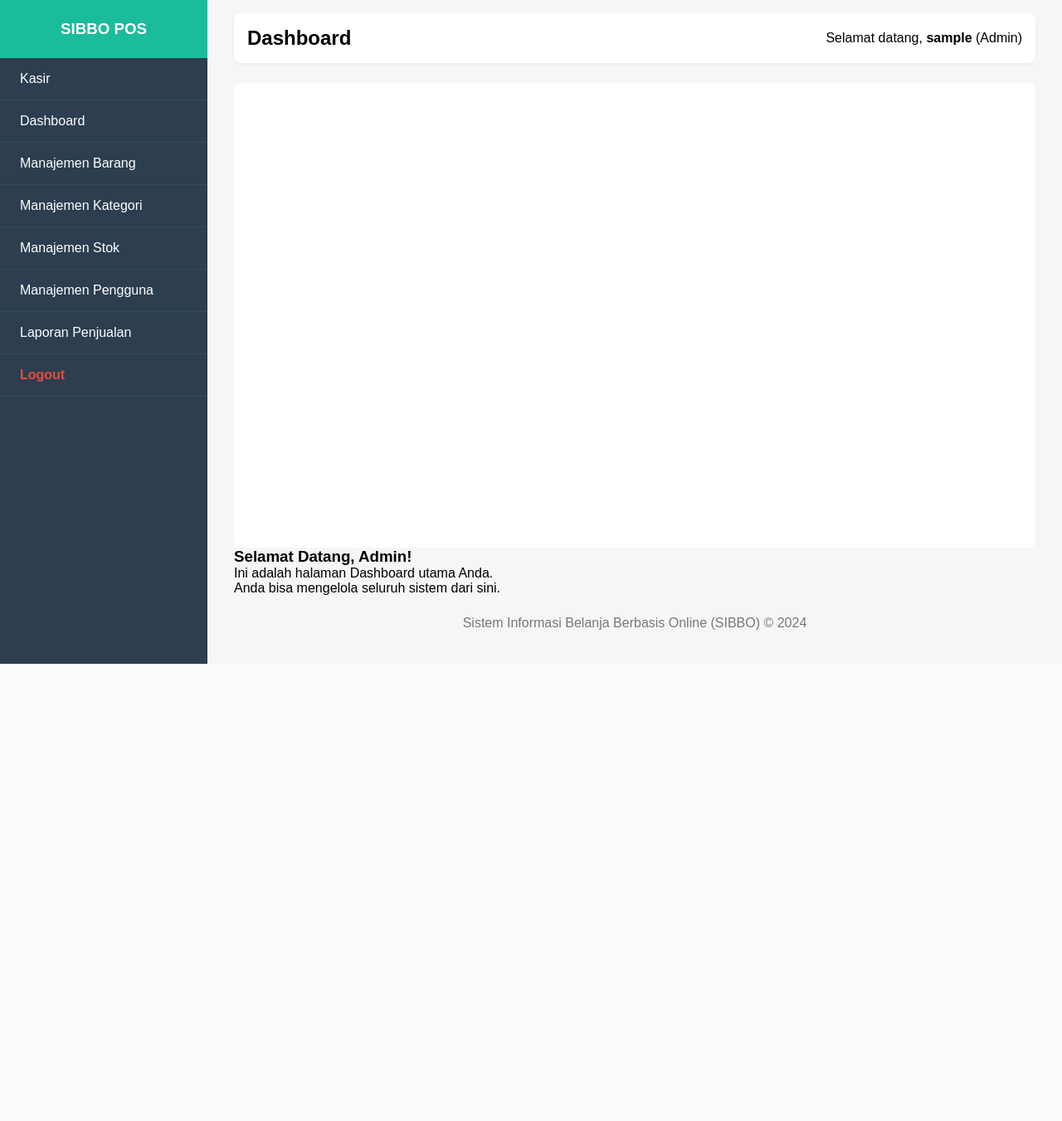
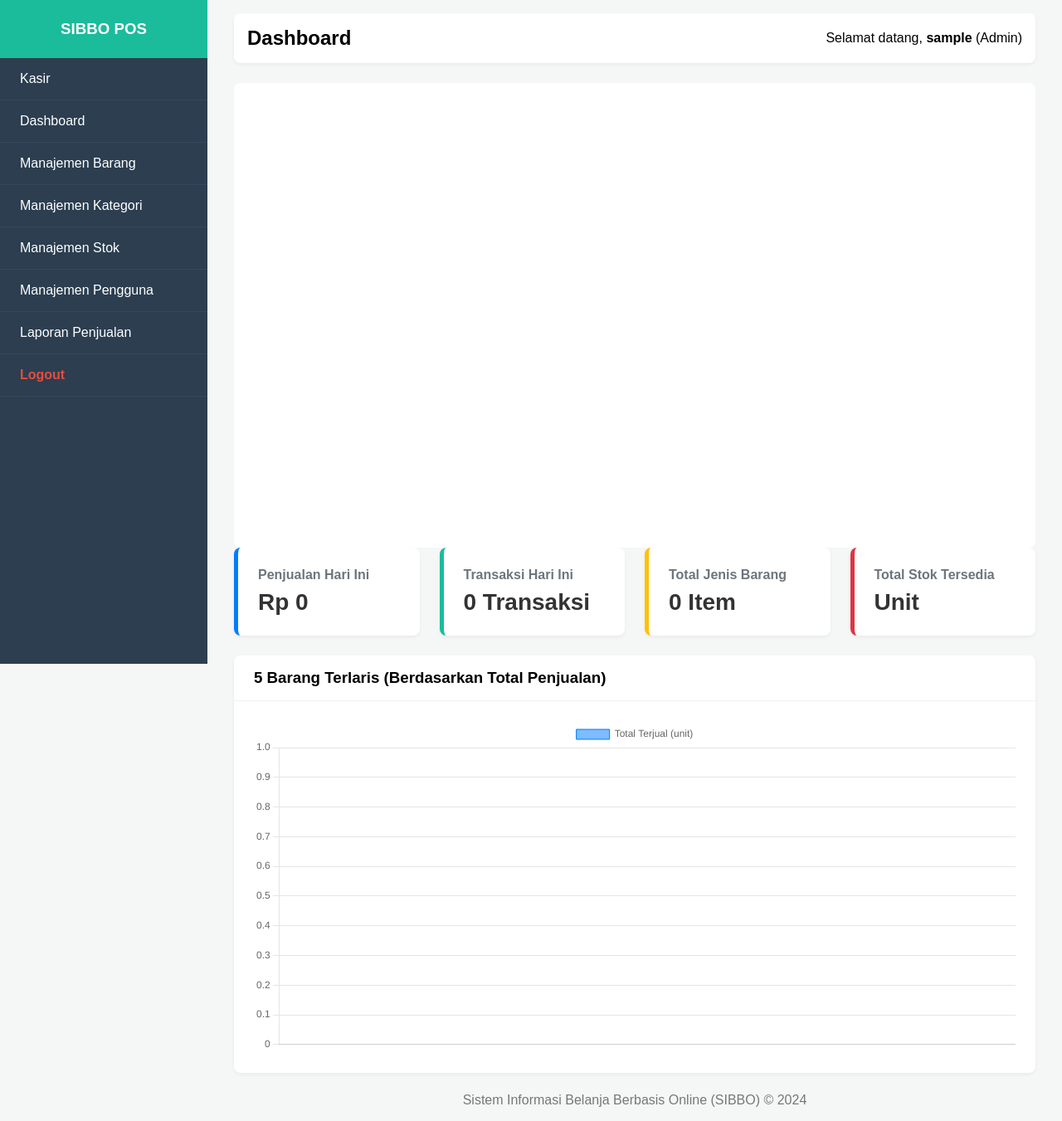
Before and after one commit to exyLuminate/SIBBO_V2, a PHP site: page /dashboard.php in a window 1280 px wide. Shown: the whole page at 83% size. Before the commit the page ends 800 px from the top, so only its background shows below. Run offline with PHP 8.4, Linux system fonts and the light colour scheme; the visitor is signed in with stand-in values (Sample User, id 1); data that the repository does not hold is empty.

Commit message:
Update bagian dashboard admin

```diff
--- a/dashboard.php
+++ b/dashboard.php
@@ -3,28 +3,150 @@ session_start();
 include 'koneksi.php';
 
 // --- PENJAGA HALAMAN ADMIN ---
-// 1. Cek apakah sudah login
-if (!isset($_SESSION['logged_in']) || $_SESSION['logged_in'] !== true) {
-    header('Location: login.php');
-    exit;
-}
-
-// 2. Cek apakah rolenya 'Admin'
-if ($_SESSION['role'] != 'Admin') {
-    // Jika bukan Admin, tendang ke halaman yang sesuai
+if (!isset($_SESSION['logged_in']) || $_SESSION['role'] != 'Admin') {
     header('Location: kasir.php');
     exit;
 }
 // --- BATAS AKHIR PENJAGA HALAMAN ---
 
 
+// ==========================================================
+// --- LOGIKA PENGAMBILAN DATA DASHBOARD ---
+// ==========================================================
+
+$hari_ini = date('Y-m-d');
+
+// 1. STATISTIK HARI INI (Kartu Stat)
+$sql_today = "SELECT
+                COALESCE(SUM(total_harga), 0) AS total_penjualan,
+                COUNT(id_transaksi) AS jumlah_transaksi
+              FROM transaksi
+              WHERE
+                DATE(tanggal) = ? AND status = 'selesai'";
+$stmt_today = mysqli_prepare($koneksi, $sql_today);
+mysqli_stmt_bind_param($stmt_today, "s", $hari_ini);
+mysqli_stmt_execute($stmt_today);
+$result_today = mysqli_stmt_get_result($stmt_today);
+$stats_today = mysqli_fetch_assoc($result_today);
+
+
+// 2. STATISTIK TOTAL (Kartu Stat)
+$sql_total_barang = "SELECT COUNT(id_barang) AS total_barang FROM barang WHERE deleted_at IS NULL";
+$result_total_barang = mysqli_query($koneksi, $sql_total_barang);
+$stats_total_barang = mysqli_fetch_assoc($result_total_barang);
+
+$sql_total_stok = "SELECT SUM(stok) AS total_stok FROM barang WHERE deleted_at IS NULL";
+$result_total_stok = mysqli_query($koneksi, $sql_total_stok);
+$stats_total_stok = mysqli_fetch_assoc($result_total_stok);
+
+
+// 3. DATA UNTUK CHART (Barang Terlaris)
+$sql_top_produk = "SELECT
+                        barang.nama_barang,
+                        SUM(detailtransaksi.jumlah) AS total_terjual
+                    FROM
+                        detailtransaksi
+                    JOIN
+                        barang ON detailtransaksi.id_barang = barang.id_barang
+                    JOIN
+                        transaksi ON detailtransaksi.id_transaksi = transaksi.id_transaksi
+                    WHERE
+                        transaksi.status = 'selesai'
+                    GROUP BY
+                        barang.nama_barang
+                    ORDER BY
+                        total_terjual DESC
+                    LIMIT 5"; // Ambil 5 barang terlaris
+
+$result_top_produk = mysqli_query($koneksi, $sql_top_produk);
+$top_products = [];
+while($row = mysqli_fetch_assoc($result_top_produk)) {
+    $top_products[] = $row;
+}
+
+// Siapkan data untuk Chart.js
+// Ubah array PHP menjadi format JSON yang bisa dibaca JavaScript
+$labels_chart = json_encode(array_column($top_products, 'nama_barang'));
+$data_chart = json_encode(array_column($top_products, 'total_terjual'));
+
+
+// ==========================================================
+// --- MULAI TAMPILAN HTML ---
+// ==========================================================
 $judul_halaman = "Dashboard";
 include 'templates/header.php';
 ?>
 
-<h3>Selamat Datang, Admin!</h3>
-<p>Ini adalah halaman Dashboard utama Anda.</p>
-<p>Anda bisa mengelola seluruh sistem dari sini.</p>
+<div class="dashboard-grid">
+    <div class="stat-card">
+        <h3>Penjualan Hari Ini</h3>
+        <p>Rp <?php echo number_format($stats_today['total_penjualan'], 0, ',', '.'); ?></p>
+    </div>
+    <div class="stat-card">
+        <h3>Transaksi Hari Ini</h3>
+        <p><?php echo $stats_today['jumlah_transaksi']; ?> Transaksi</p>
+    </div>
+    <div class="stat-card">
+        <h3>Total Jenis Barang</h3>
+        <p><?php echo $stats_total_barang['total_barang']; ?> Item</p>
+    </div>
+    <div class="stat-card">
+        <h3>Total Stok Tersedia</h3>
+        <p><?php echo $stats_total_stok['total_stok']; ?> Unit</p>
+    </div>
+</div>
+
+<div class="card" style="margin-top: 1.5rem;">
+    <div class="card-header">
+        <h3>5 Barang Terlaris (Berdasarkan Total Penjualan)</h3>
+    </div>
+    <div class="card-body">
+        <div class="chart-container">
+            <canvas id="myChart"></canvas>
+        </div>
+    </div>
+</div>
+
+
+<?php
+// Kita akan meletakkan script Chart.js di sini, sebelum footer
+?>
+
+<script src="https://cdn.jsdelivr.net/npm/chart.js"></script>
+
+<script>
+    // Ambil elemen <canvas>
+    const ctx = document.getElementById('myChart');
+
+    // Ambil data dari PHP
+    const labels = <?php echo $labels_chart; ?>;
+    const data = <?php echo $data_chart; ?>;
+
+    // Buat chart baru
+    new Chart(ctx, {
+        type: 'bar', // Tipe chart: 'bar', 'line', 'pie', etc.
+        data: {
+            labels: labels, // Label X-axis (nama barang)
+            datasets: [{
+                label: 'Total Terjual (unit)',
+                data: data, // Data Y-axis (jumlah terjual)
+                backgroundColor: 'rgba(0, 123, 255, 0.5)',
+                borderColor: 'rgba(0, 123, 255, 1)',
+                borderWidth: 1
+            }]
+        },
+        options: {
+            scales: {
+                y: {
+                    beginAtZero: true
+                }
+            },
+            responsive: true,
+            maintainAspectRatio: false
+        }
+    });
+</script>
+
 
 <?php
 include 'templates/footer.php';
--- a/style.css
+++ b/style.css
@@ -321,3 +321,41 @@ body {
     margin-bottom: 1rem;
     text-align: right;
 }
+
+/* --- Styling Dashboard --- */
+.dashboard-grid {
+    display: grid;
+    grid-template-columns: repeat(auto-fit, minmax(220px, 1fr));
+    gap: 1.5rem;
+}
+
+.stat-card {
+    background: #fff;
+    padding: 1.5rem;
+    border-radius: 8px;
+    box-shadow: 0 2px 4px rgba(0,0,0,0.05);
+    border-left: 5px solid #007bff;
+}
+.stat-card h3 {
+    font-size: 1rem;
+    color: #6c757d;
+    margin-bottom: 0.5rem;
+}
+.stat-card p {
+    font-size: 1.75rem;
+    font-weight: bold;
+    color: #333;
+}
+
+/* Ganti warna kartu lainnya */
+.stat-card:nth-child(2) { border-color: #1abc9c; }
+.stat-card:nth-child(3) { border-color: #ffc107; }
+.stat-card:nth-child(4) { border-color: #dc3545; }
+
+
+/* Styling Chart Container */
+.chart-container {
+    position: relative;
+    height: 400px;
+    width: 100%;
+}
```
